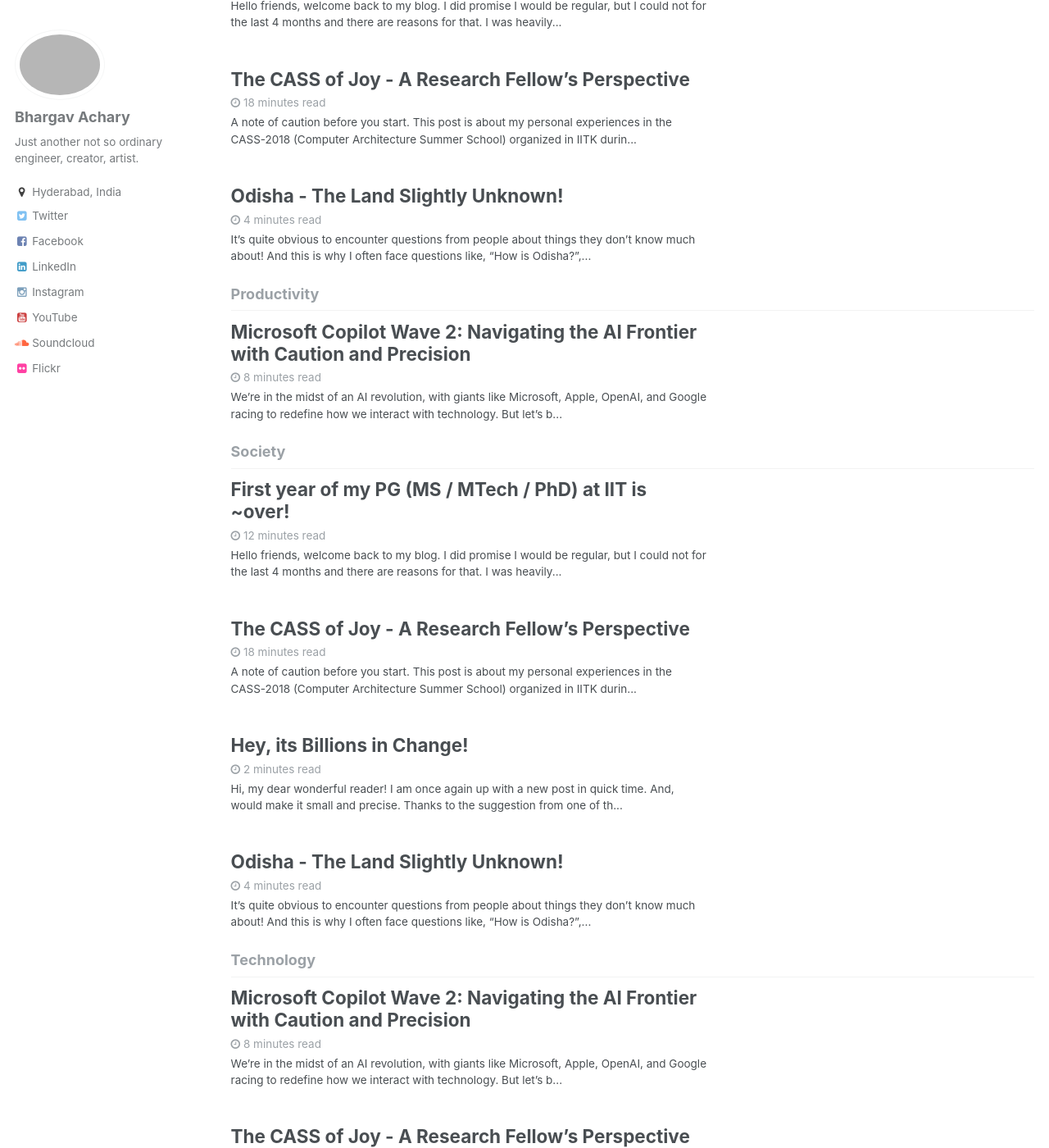
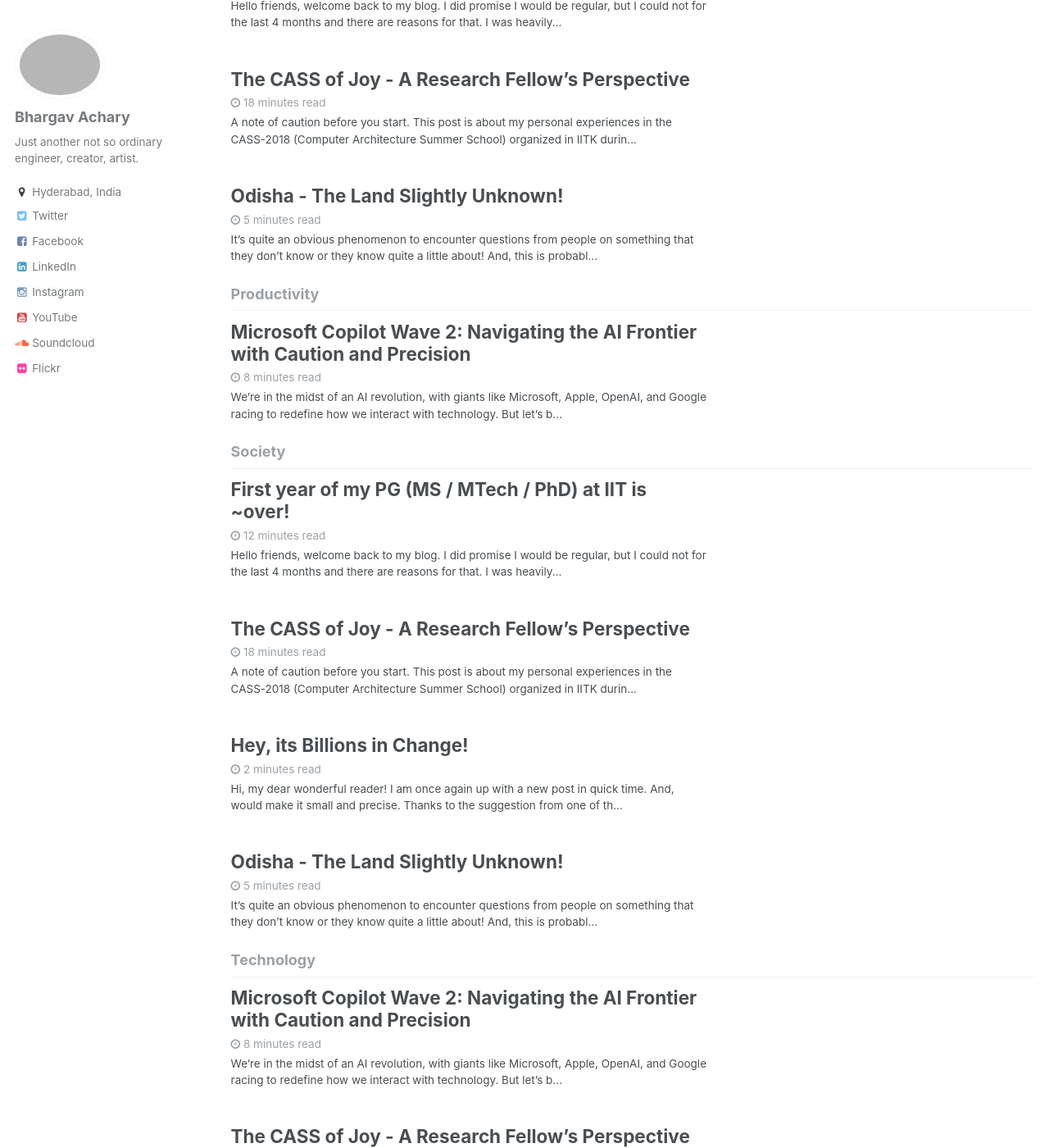
Before and after one commit to bhargavachary/bhargavachary.github.io, a Jekyll site: the page built from _pages/category-archive.html, in a window 1280 px wide and 1400 px high, scrolled down 1472 px. Shown: the whole window at 82% size. Built offline with Jekyll 4.4.1, drawn with Linux system fonts in a browser that asks for light colours; some of the changed lines change nothing that is shown.

Commit message:
Revert "updated Odisha post"
This reverts commit 57abdf99c105f400e34bf04759e84439b4a59ce5.

```diff
--- a/_posts/2015-10-04-odisha-the-land-slighty-unknown.md
+++ b/_posts/2015-10-04-odisha-the-land-slighty-unknown.md
@@ -7,82 +7,42 @@
   - odisha
   - life
 ---
+It’s quite an obvious phenomenon to encounter questions from people on something that they don’t know or they know quite a little about! And, this is probably why I encounter these questions; “how is Odisha? how’s its culture like? what’s special over there?” and on. And, this ultimately triggered me to write this post, Odisha - The land slighlty unknown! So, if you are interested to know about my state Odisha, go on. I believe, you would find it interesting while you get to learn about this wonderful state and its people.
 
-It’s quite obvious to encounter questions from people about things they don’t know much about! And this is why I often face questions like, “How is Odisha?”, “What’s its culture like?”, “What’s special there?” and so on. These questions triggered me to write this post—Odisha: The Land Slightly Unknown! If you’re curious to know about my state, go on. I promise you’ll find it interesting as we explore this wonderful state and its people.
+Currently there are 29 states and 7 union territories in India, Odisha being one of the states in the eastern India. It has an area span of about 155 thousand square kilometers (9th largest of the states in India) and the population being a moderately decent 4.5 crores (approx). It is surrounded by the states of West Bengal to the north-east, Jharkhand to the north, Chhattisgarh to the west and north-west, and Telangana, Andhra Pradesh to the south and south-east. Odisha has 485 kilometres (301 mi) of coastline along the Bay of Bengal on its east, from Balasore to Ganjam. Bhubaneswar is the state capital, which along with Jamshedpur and Chandigarh, was one of modern India's first planned cities. Bhubaneswar in itself has over one thousand temples, earning the tag of the 'Temple City of India'.  There are a total of 30 districts in the state of Odisha, having many similarities and dissimilarities in lifestyle, slang, land etc. This being the basic geography and demography of the state, the state is also one of the largest producers of electricity and steel in the country.
 
-## Geography and Demographics
+Moreover, Odisha is much about a cultural religion called “Odia”. Yeah, nothing to get much confused about. Let me state it clearly and precisely; the language, the culture, the people of Odisha,  are all referred to by the same word "Odia".
 
-Currently, India has 29 states and 7 union territories, and Odisha is one of the states in eastern India. With an area of about 155,000 square kilometers (the 9th largest in India), Odisha is home to a decent 4.5 crore people (approx). The state is surrounded by West Bengal to the northeast, Jharkhand to the north, Chhattisgarh to the west, and Andhra Pradesh to the south.
+> Odia language is recognized as one of the classical languages of India, other than Tamil, Sanskrit, Telugu, Kannada, and Malayalam.
 
-Odisha has 485 kilometers (301 miles) of coastline along the Bay of Bengal, stretching from Balasore in the north to Ganjam in the south. Bhubaneswar, the state capital, is one of modern India’s first planned cities, alongside Jamshedpur and Chandigarh. Bhubaneswar itself has over a thousand temples, earning it the title of the “Temple City of India.” Odisha’s 30 districts are a blend of diverse lifestyles, dialects, and landscapes, giving the state its unique charm. It’s also one of India’s largest producers of electricity and steel.
+Odisha boasts its culture from an ancient glorious history of the “Utkala”. Yeah, it’s the same word that comes up in India’s national anthem. Utkala is one of the former names of Odisha, other popular ones being “Kalinga”, "Udra Desha". The etymology behind the name "Utkala" is as follows.
 
-## A Culture Called "Odia"
+> The early medieval literature says "उत्कृष्ट कलायाः देशः यः सः उत्कलः ".  Means the land which has excellent opulence of artists and art is called Utkala (Kala=Art, Utkrishta=Excellent); land of Utkrishta Kala.
 
-Odisha is all about a vibrant culture called **"Odia."** And yes, don’t get confused—it’s simple! The language, the culture, and the people of Odisha are all lovingly referred to by the same word: **Odia**.
+Some live examples that one can witness to realize glory of this amazing land called Utkala, are like: Odissi Dance, Puri Jagannath Temple, Khandagiri-Udaygiri caves, Konark Sun Temple, Sambalpuri and Berhampuri Sarees, Pattachitra (paintings), Sand Art, The Folk music, The Classical music and so on. The list is countably infinite. There is an Odia proverb “bara mase tera parba”, which means thirteen festivities in the span of twelve months. Yes, there are thirteen major festivities that are celebrated across the state. Some select ones are, Rath Yatra (celebrating Jagannath’s magical visit to his aunt’s), Raja Sankranti (celebrating womanhood),  Odia Naba Barsha (new year celebrations according to the Sanatan Panjika), Manabasa Gurubara ( a whole month of festivities worshiping Maa Lakshmi). Among the tweleve months, a month named "Kartika" is considered to be the holiest month of the year. People participate in various holy events and most stop eating non-vegetarian food for that holy period. Within "Kartika", five days are denoted as "Panchuka" which are the holiest days of the year, during which even fully non-vegetarian fish eating birds like crane, spoonbill, egret are considered to be staying on fast for that period.
 
-## Utkala and Its Meaning
+The state being relatively underexposed to the industrial revolutions in the last few decades, succeeds in retaining the nature-life balances. However, it has been a victim of cyclones every other year thanks to the raising pollution across the country. Even after facing these frequent natural calamities, the state keeps moving ahead, the people and its culture are inherently strong and motivated in leading the life.
 
-Odisha carries forward its ancient and glorious history as **“Utkala.”** Sounds familiar, right? Yes, it’s the same word mentioned in India’s national anthem. Utkala is one of Odisha’s former names, along with “Kalinga” and “Udra Desha.”
+The food taste in Odisha is quite simple and sober. It has its own magic in it, thanks to the minimalistic approach. The spices are minimal and fully traditional, leading to healthier food. Rice being one of the prime constituents of the general meal, some popular cuisines include, "Dalama", "Santula", "Besara", "Ghanta tarakari" etc. "Jhal mudi" (spiced bhel) is one of the most popular snacks around the state.
 
-### What’s the meaning of "Utkala"?
+> Some of the most delicious sweets include, the world famous “Rassogola” (originally originated from Odisha), “Chhena Poda”,” Arisa”, “Kakara” etc.
 
-> "उत्कृष्ट कलायाः देशः यः सः उत्कलः"
-> (The land that excels in art is called Utkala. "Kala" means art, and "Utkrishta" means excellent.)
+Some of the eminent personalities who are somehow related to Odisha includes, Subhas Ch. Bose (born in Cuttack), V.V. Giri (born in Brahmapur, 4th President of India),  Alan Turing (his parents were then living in Bihar-Odisha province and conceived him :P).
 
-Isn’t that beautiful? You can see this artistic excellence everywhere in Odisha—Odissi dance, Pattachitra paintings, Sambalpuri sarees, and even the famous sand art of Puri!
+Well, this was an attempt to put a light on what Odisha is and has been. I hope you had a great read. But, let me clearly state that this was just a curtain raiser. Film toh abhi baaki hai mere doost. I would put a sequel to this post in the near future, with details of some really magical stuff.
 
-## Festivals Galore
-
-There’s an Odia proverb, “bara mase tera parba,” which means "thirteen festivals in twelve months." This is so true for Odisha! Here are some highlights:
-
-- **Rath Yatra:** The iconic chariot festival of Lord Jagannath.
-- **Raja Sankranti:** A unique celebration of womanhood, full of fun and feasting.
-- **Kartika Month:** The holiest month of the year, during which many people go vegetarian.
-- **Manabasa Gurubara:** A month-long festivity dedicated to Maa Lakshmi.
-
-Even during "Kartika Panchuka" (the five holiest days), there’s a traditional belief that even birds like cranes and spoonbills fast. Fascinating, isn’t it?
-
-## Food in Odisha
-
-Food in Odisha? Oh, it’s simple yet magical! The minimal use of spices keeps it both tasty and healthy. Rice is the hero of most meals, accompanied by dishes like **Dalama**, **Santula**, **Besara**, and **Ghanta Tarkari**.
-
-And who can forget the iconic **Jhal Mudi**—our spiced puffed rice that you’ll find everywhere from street corners to train stations?
-
-### Sweet Delights
-
-Odia sweets are pure bliss. Here are a few you can’t miss:
-
-- **Rasagola:** Yes, it originated here in Odisha!
-- **Chhena Poda:** A baked dessert made from fresh chhena (cottage cheese).
-- **Kakara:** Sweet fritters with coconut filling.
-- **Arisa:** A delightful rice flour pancake sweetened with jaggery.
-
-## Odisha’s Resilience
-
-Odisha is a land where nature and life coexist beautifully. Though the state often faces cyclones due to its geographic location, its people remain resilient. Their strength and determination shine through every challenge.
-
-## Notable Odias
-
-Odisha has given the world many remarkable personalities, including:
-
-- **Subhas Chandra Bose:** Born in Cuttack, he was one of India’s greatest freedom fighters.
-- **V.V. Giri:** The 4th President of India, born in Berhampur.
-- **Alan Turing:** Surprised? His parents were stationed in the Bihar-Odisha region when he was conceived!
-
-## Wrapping Up
-
-Well, this was just a curtain-raiser about Odisha. As they say, “Picture abhi baaki hai, mere dost!” I’ll come back with more magical stories about my state in a sequel post soon.
-
-Thank you for reading. Keep visiting!
+Thank you! Keep visiting!
 
 ---
 
-### Visual Treats
+Here are some wonderful snaps that depict my text into reality, please do have a look!
 
-Here are some snaps showcasing the essence of Odisha:
+<img class="img-responsive" src="/images/posts/odisha/odisha1.jpg" alt="">
 
-![Odisha Snap 1](/images/posts/odisha/odisha1.jpg)
-![Odisha Snap 2](/images/posts/odisha/odisha2.jpg)
-![Odisha Snap 3](/images/posts/odisha/odisha3.jpg)
-![Odisha Snap 4](/images/posts/odisha/odisha4.jpg)
-![Odisha Snap 5](/images/posts/odisha/odisha5.jpg)
+<img class="img-responsive" src="/images/posts/odisha/odisha2.jpg" alt="">
+
+<img class="img-responsive" src="/images/posts/odisha/odisha3.jpg" alt="">
+
+<img class="img-responsive" src="/images/posts/odisha/odisha4.jpg" alt="">
+
+<img class="img-responsive" src="/images/posts/odisha/odisha5.jpg" alt="">
```
